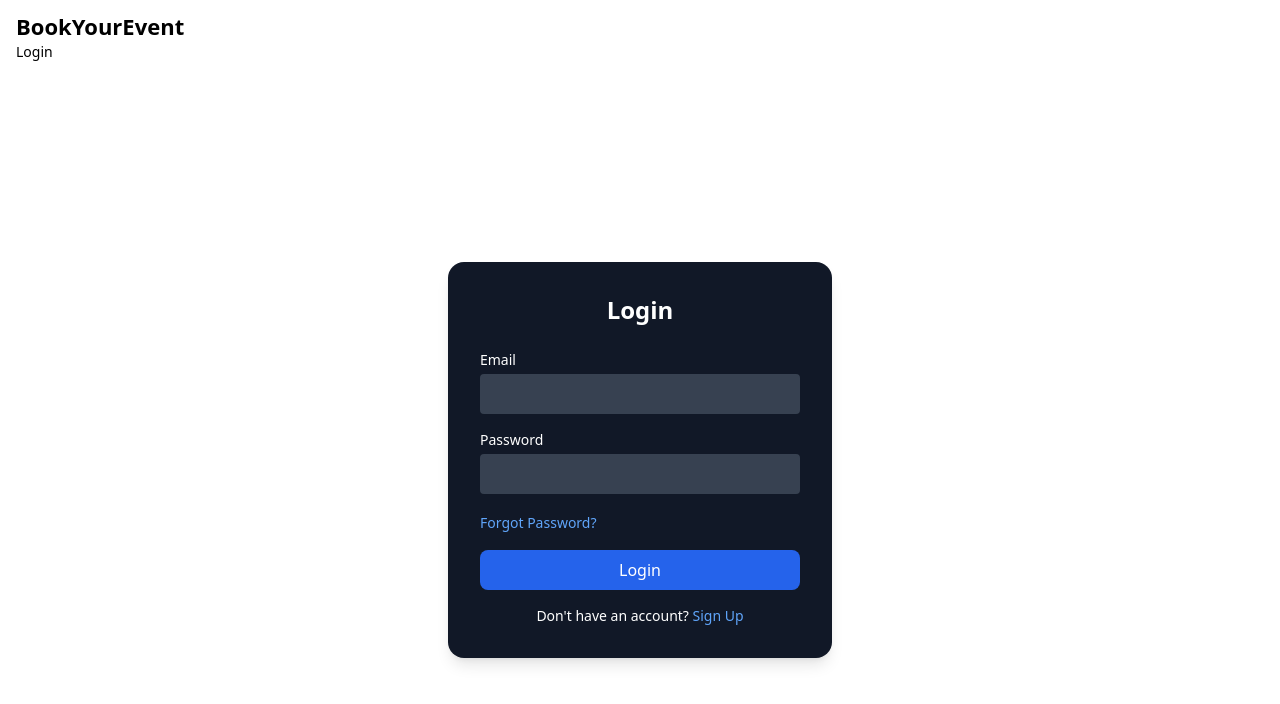
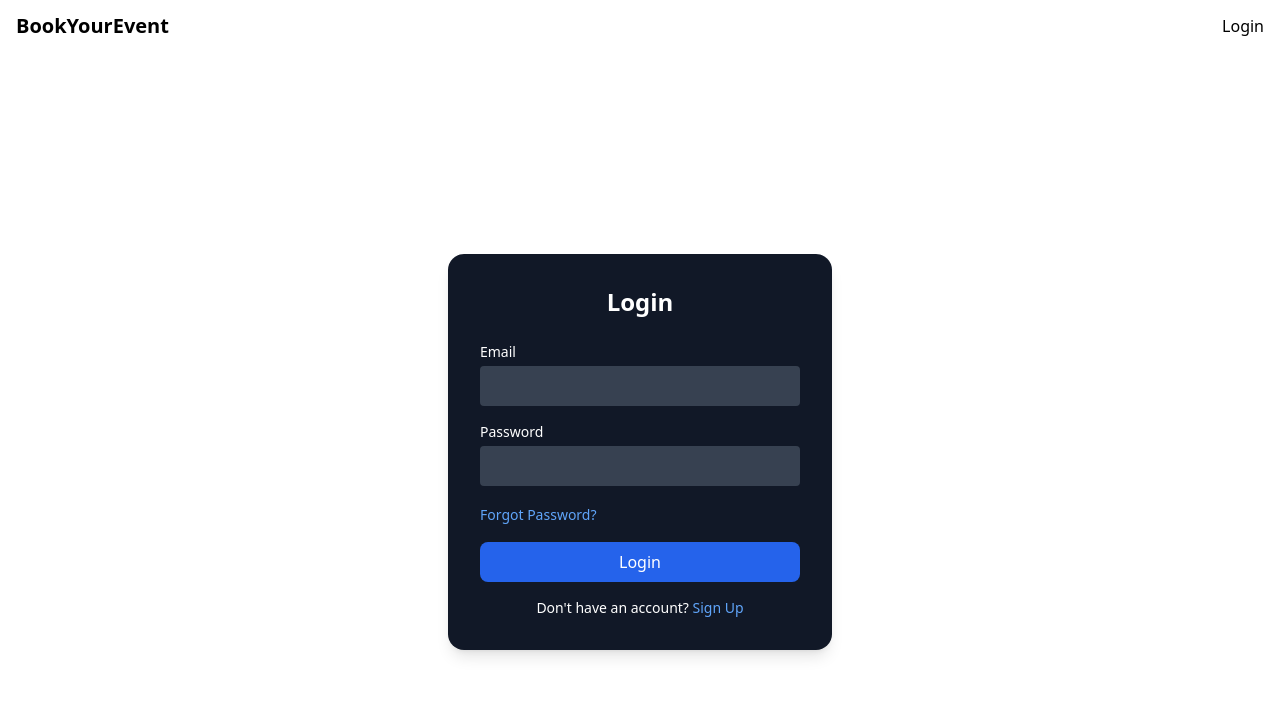
Before and after one commit to Shrvnsthr/Event-Booking, a Next.js app in the folder frontend/: page /admin/Login in a window 1280 px wide. Shown: the top 704 px of the page. Built offline with nearby package versions, Linux system fonts and the light colour scheme.

Commit message:
Navbar UI fix for deployment alignment issue

```diff
--- a/frontend/src/Components/Navbar.js
+++ b/frontend/src/Components/Navbar.js
@@ -23,64 +23,45 @@ const Navbar = () => {
   };
 
   return (
-    <header className="navbar1 relative flex flex-wrap sm:justify-start sm:flex-nowrap w-full bg-white text-sm py-3 dark:bg-neutral-800">
-      <nav className="max-w-[85rem] w-full mx-auto px-4 sm:flex sm:items-center sm:justify-between">
-        <div className="nav-items flex items-center justify-between">
-          <Link
-            className="flex-none text-xl font-semibold dark:text-white focus:outline-none focus:opacity-80"
-            href="/"
-            aria-label="Brand"
-          >
-            <span className="navbar-logo inline-flex items-center gap-x-2 text-xl font-semibold dark:text-white">
+  <header className="bg-white dark:bg-neutral-800 py-3 shadow">
+  <nav className="max-w-[1280px] mx-auto px-4 flex flex-col sm:flex-row justify-between items-center">
+
+    {/* Logo */}
+    <Link href="/" className="text-xl font-semibold dark:text-white mb-3 sm:mb-0">
       BookYourEvent
-            </span>
     </Link>
-        </div>
 
-        <div className="sm:block">
-          <div className="flex flex-col gap-5 mt-5 sm:flex-row sm:items-center sm:justify-end sm:mt-0 sm:ps-5">
+    {/* Buttons & Welcome text */}
+    <div className="flex flex-col sm:flex-row gap-4 items-center">
       {user ? (
         <>
-                <span className="font-medium text-blue-500">
+          <span className="text-blue-500 font-medium">
             Welcome, {user.name} ({user.role})
           </span>
           {user.role === "admin" && (
-                  <Link
-                    className="font-medium text-blue-500 hover:text-blue-700 focus:outline-none"
-                    href="/admin/add-event"
-                  >
+            <Link href="/admin/add-event" className="text-blue-500 hover:text-blue-700">
               Dashboard
             </Link>
           )}
           {user.role === "user" && (
-                  <Link
-                    className="font-medium text-blue-500 hover:text-blue-700 focus:outline-none"
-                    href="/my-booking"
-                  >
+            <Link href="/my-booking" className="text-blue-500 hover:text-blue-700">
               My Booking
             </Link>
           )}
-
-                <button
-                  onClick={handleLogout}
-                  className="font-medium text-red-500 hover:text-red-700 focus:outline-none"
-                >
+          <button onClick={handleLogout} className="text-red-500 hover:text-red-700">
             Logout
           </button>
         </>
       ) : (
-              <Link
-                className="font-medium text-blue-500 hover:text-blue-700 focus:outline-none"
-                href="/admin/Login"
-                aria-current="page"
-              >
+        <Link href="/admin/Login" className="text-blue-500 hover:text-blue-700">
           Login
         </Link>
       )}
     </div>
-        </div>
+
   </nav>
 </header>
+
   );
 };
 
```
Lines whose indentation alone changed are shown as unchanged.
